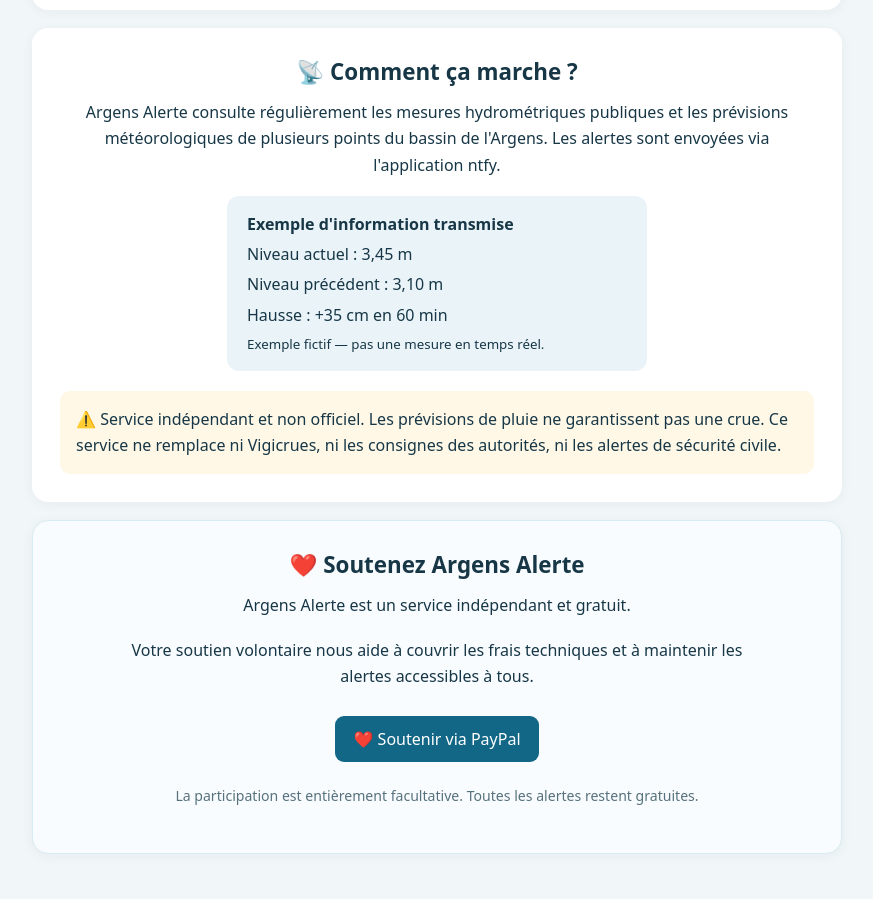
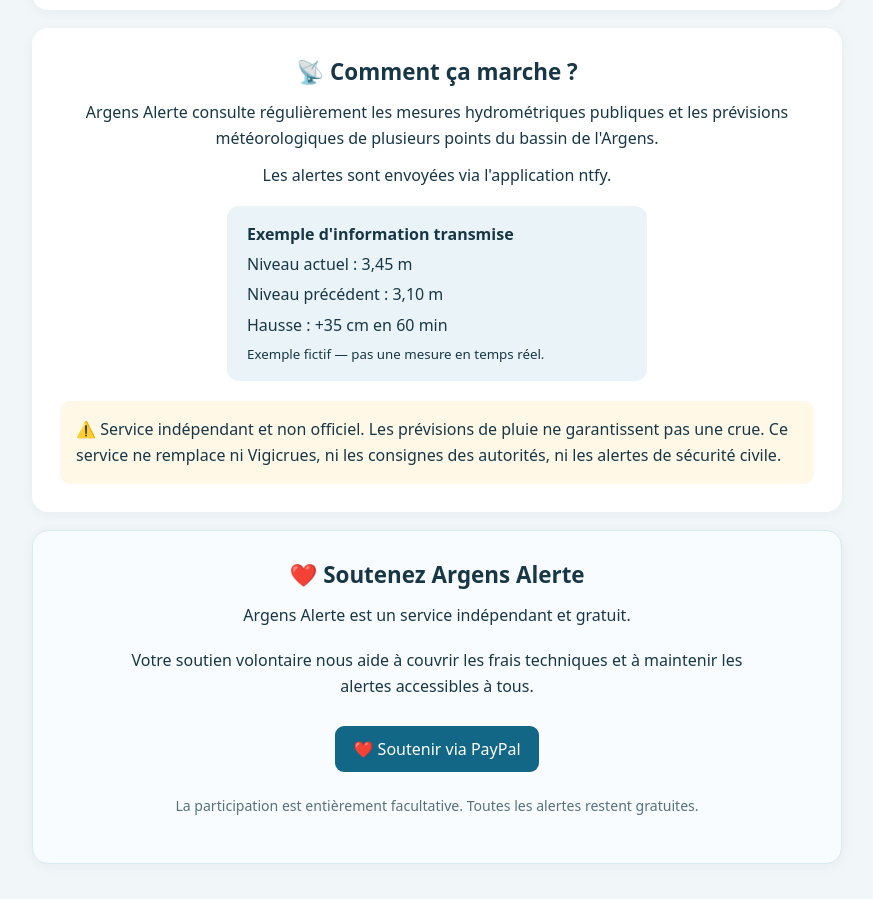
Before and after one commit to 6pkvnhczsz-create/argens-alerte, a plain HTML site: page index.html in a window 1280 px wide. Shown: the part 850-1749 px from the top of the page, without its empty margins (203-1076 px from the left). Drawn offline with Linux system fonts and the light colour scheme.

Commit message:
Split ntfy delivery sentence into its own paragraph in both languages

```diff
--- a/index.html
+++ b/index.html
@@ -59,7 +59,8 @@ button.secondary{background:#e7f1f5;color:#123f57}
 </section>
 <section>
 <h2 data-fr="📡 Comment ça marche ?" data-en="📡 How does it work?">📡 Comment ça marche ?</h2>
-<p data-fr="Argens Alerte consulte régulièrement les mesures hydrométriques publiques et les prévisions météorologiques de plusieurs points du bassin de l'Argens. Les alertes sont envoyées via l'application ntfy." data-en="Argens Alerte regularly checks public river-level measurements and weather forecasts at several locations in the Argens catchment. Alerts are delivered through the ntfy app.">Argens Alerte consulte régulièrement les mesures hydrométriques publiques et les prévisions météorologiques de plusieurs points du bassin de l'Argens. Les alertes sont envoyées via l'application ntfy.</p>
+<p data-fr="Argens Alerte consulte régulièrement les mesures hydrométriques publiques et les prévisions météorologiques de plusieurs points du bassin de l'Argens." data-en="Argens Alerte regularly checks public river-level measurements and weather forecasts at several locations in the Argens catchment.">Argens Alerte consulte régulièrement les mesures hydrométriques publiques et les prévisions météorologiques de plusieurs points du bassin de l'Argens.</p>
+<p data-fr="Les alertes sont envoyées via l'application ntfy." data-en="Alerts are delivered through the ntfy app.">Les alertes sont envoyées via l'application ntfy.</p>
 <div class="example">
 <strong data-fr="Exemple d'information transmise" data-en="Example of information sent">Exemple d'information transmise</strong>
 <p data-fr="Niveau actuel : 3,45 m" data-en="Current level: 3.45 m">Niveau actuel : 3,45 m</p>
```
